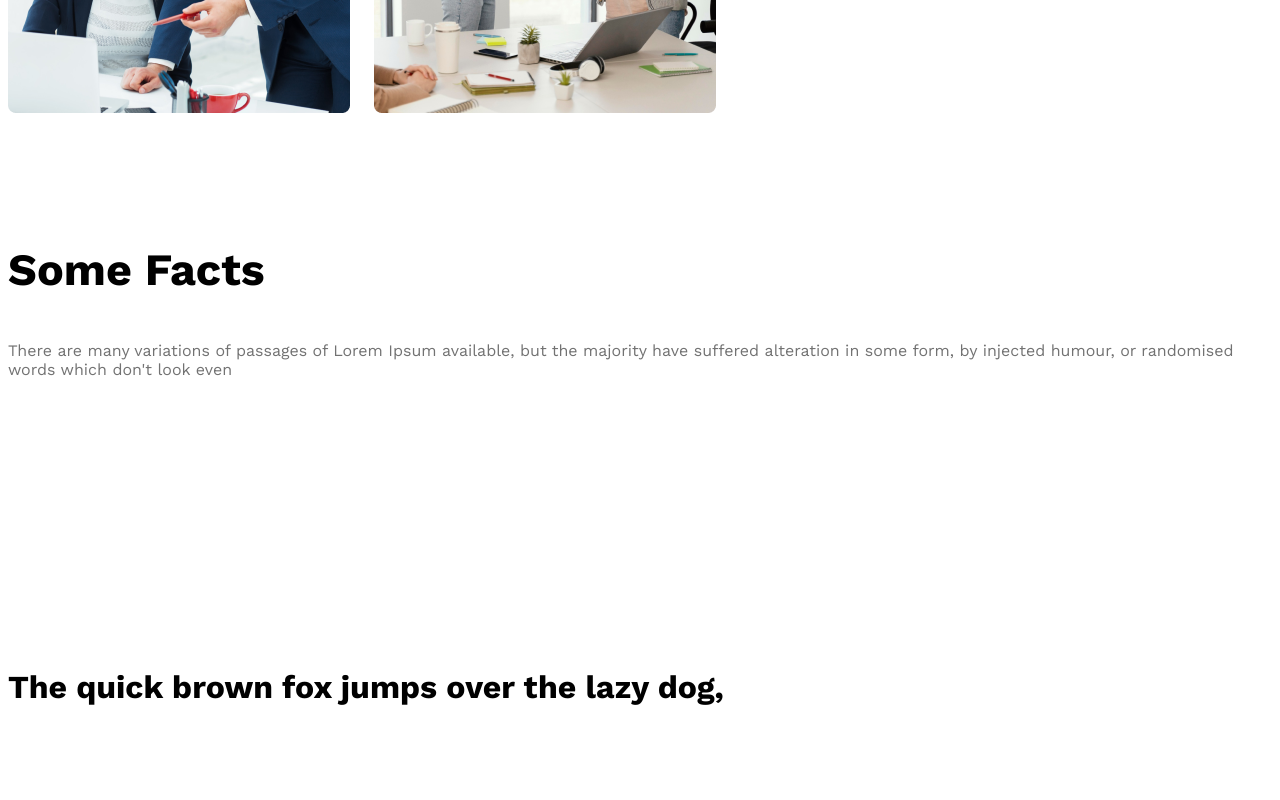
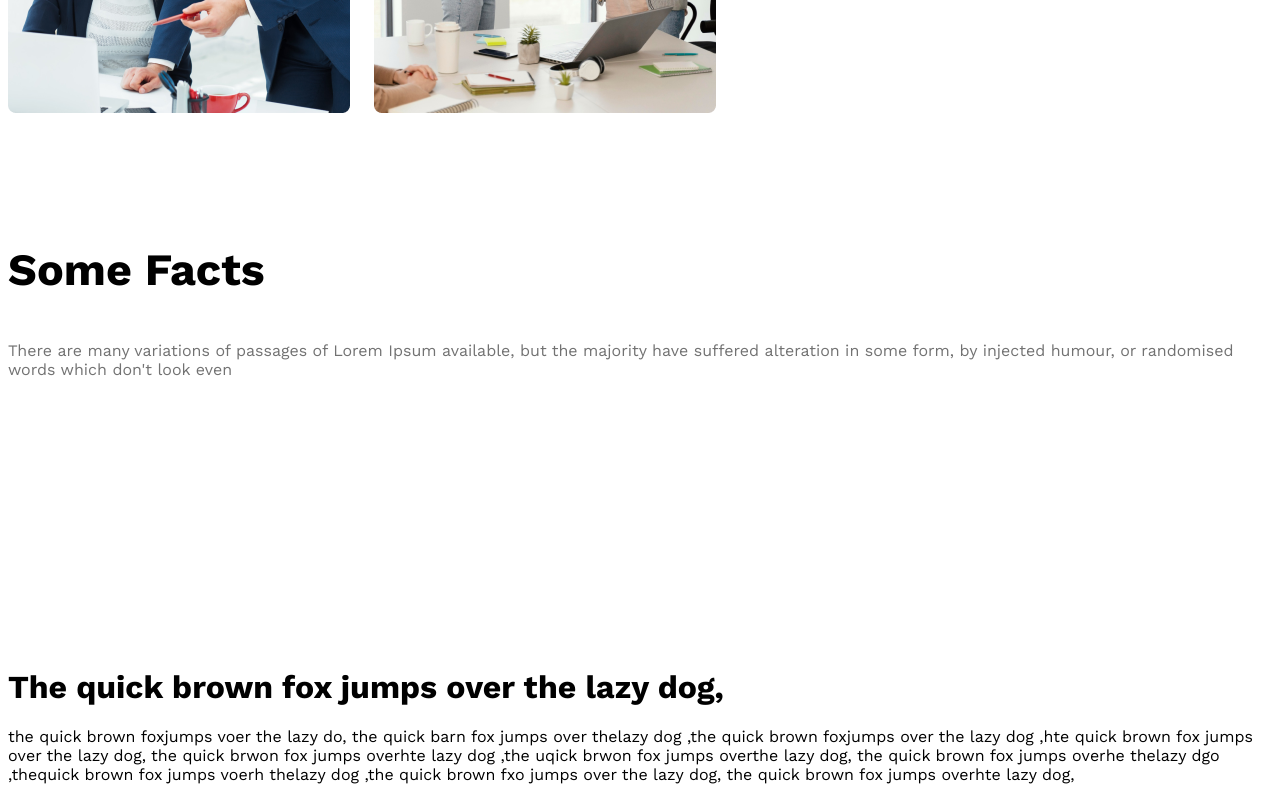
Before and after one commit to animesh680/part-1, a plain HTML site: page index.html in a window 1280 px wide. Shown: the part 1909-2709 px from the top of the page. Before the commit the page ends 2636 px from the top, so only its background shows below. Drawn offline with nearby package versions, Linux system fonts and the light colour scheme.

Commit message:
added a first commit

```diff
--- a/index.html
+++ b/index.html
@@ -94,6 +94,10 @@
            </section>
 
            <h1>The quick brown fox jumps over the lazy dog,</h1>
+           <p>the quick brown foxjumps voer the lazy do, the quick barn fox jumps over thelazy
+            dog ,the quick brown foxjumps over the lazy dog ,hte quick brown fox jumps over the lazy
+            dog, the quick brwon fox jumps overhte lazy dog ,the uqick brwon fox jumps overthe lazy dog, the quick brown fox jumps overhe thelazy dgo ,thequick brown fox jumps voerh thelazy dog ,the quick brown fxo jumps over the lazy dog, the quick brown fox jumps overhte lazy dog,
+           </p>
 
 
 
```
